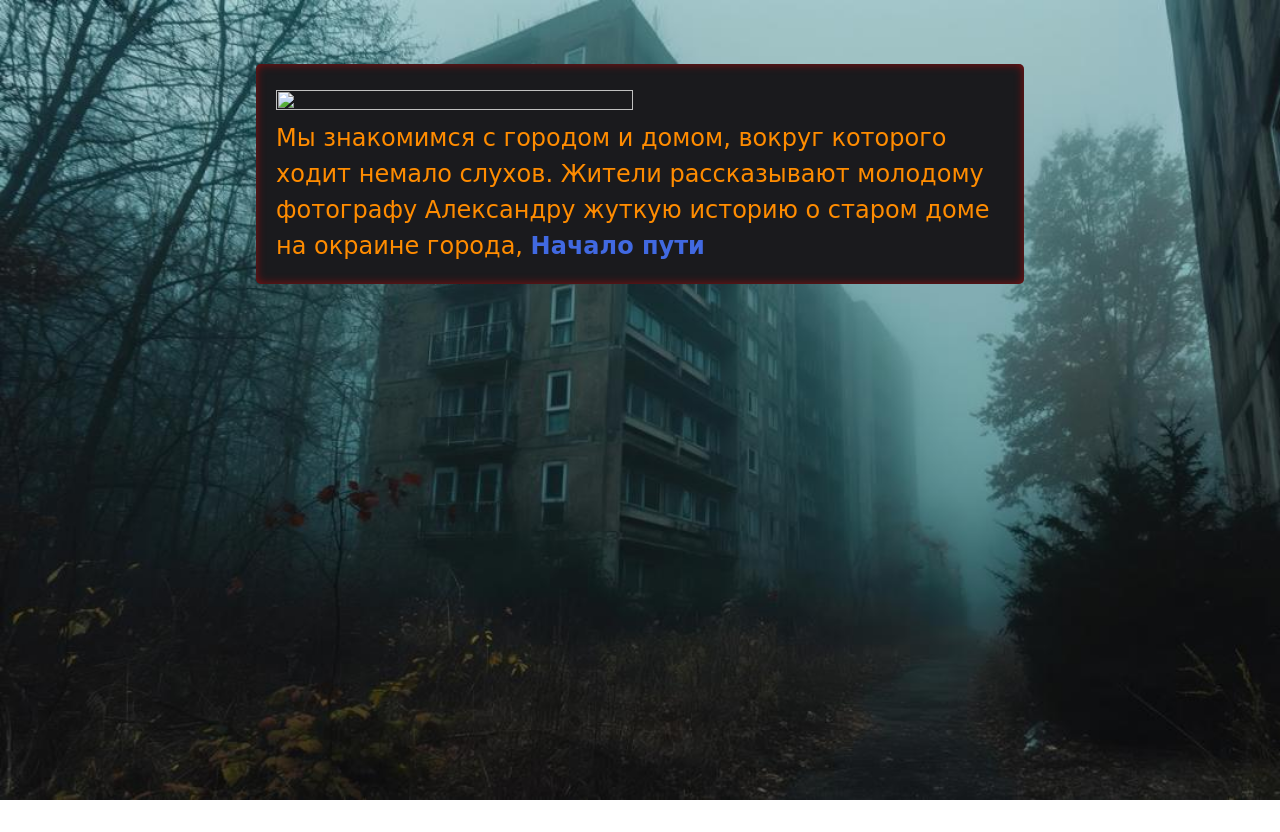
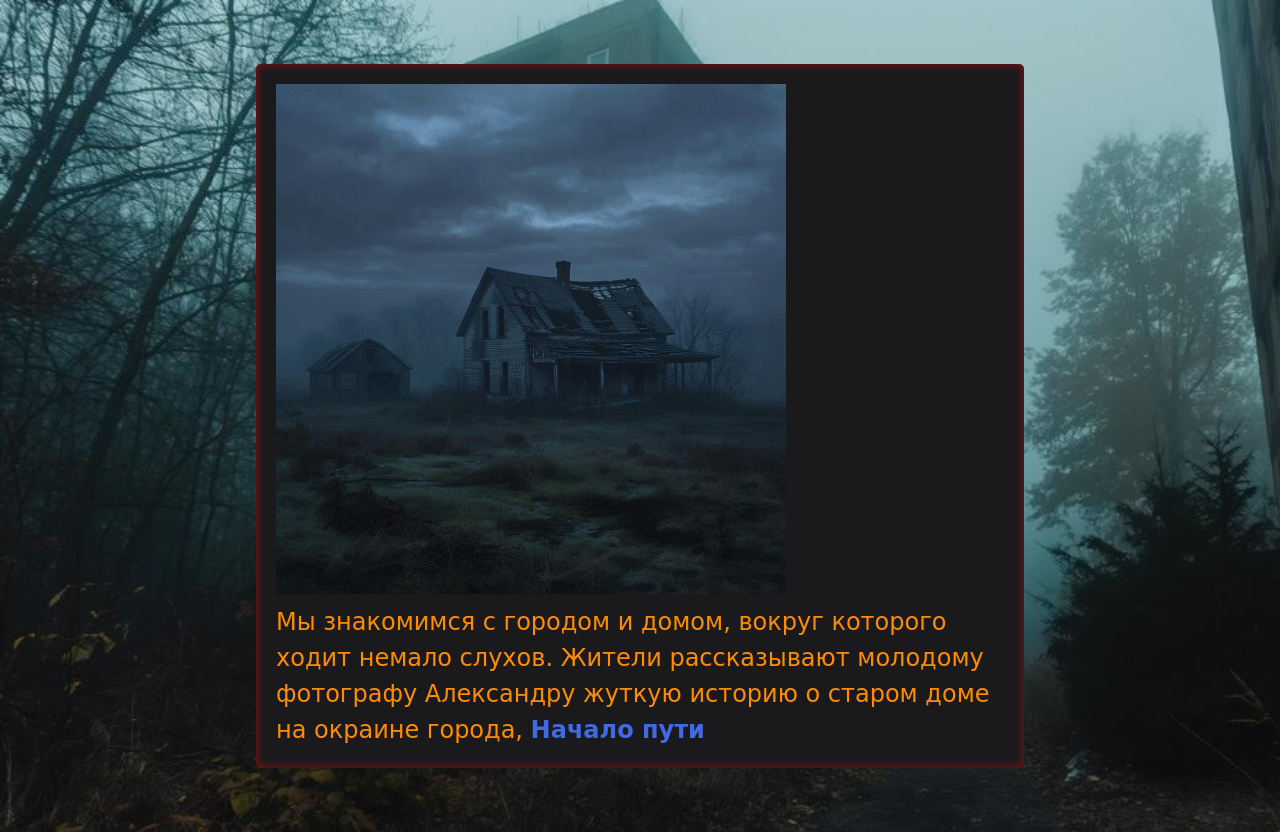
Before and after one commit to kargehYT/twin_but_other_owner-second-guy-, a plain HTML site: page index.html in a window 1280 px wide. Before the commit the page ends 800 px from the top, so only its background shows below. Drawn offline with Linux system fonts and the light colour scheme.

Commit message:
Update index.html

```diff
--- a/index.html
+++ b/index.html
@@ -50,7 +50,7 @@ tw-passage::after {
 tw-story {
   background-image: url("background_goida.jpeg");
   background-size: cover;
-}</style><script role="script" id="twine-user-script" type="text/twine-javascript"></script><tw-passagedata pid="1" name="V1(пролог)" tags="" position="800,375" size="100,100">&lt;img src =&quot;6e8306e3cee7ef28eb3418a92d3366b9.jpeg&quot;height=&quot;70%&quot;width=&quot;70%&quot;/&gt;
+}</style><script role="script" id="twine-user-script" type="text/twine-javascript"></script><tw-passagedata pid="1" name="V1(пролог)" tags="" position="800,375" size="100,100">&lt;img src =&quot;6e8306e3cee7ef28eb3418a92d3366b9 — копия.jpeg&quot;height=&quot;70%&quot;width=&quot;70%&quot;/&gt;
 Мы знакомимся с городом и домом, вокруг которого ходит немало слухов. Жители рассказывают молодому фотографу Александру жуткую историю о старом доме на окраине города, [[Начало пути]]</tw-passagedata><tw-passagedata pid="2" name="Начало пути" tags="" position="800,500" size="100,100">&lt;img src =&quot;44d4065a9ef3fdee8894de9efe898368.jpg&quot;height=&quot;70%&quot;width=&quot;70%&quot;/&gt;
 Несмотря на предостережения местных жителей, Александр решает [[Первый контакт]], вдохновленный идеей создать фотопроекты, наполненный атмосферой старинного места.</tw-passagedata><tw-passagedata pid="3" name="Первый контакт" tags="" position="625,650" size="100,100">&lt;img src =&quot;image (16).jpeg&quot;height=&quot;70%&quot;width=&quot;70%&quot;/&gt;
 Войдя в дом, герой замечает необычные картины на стенах, одна из которых привлекает особое внимание — изображение троих смеющихся детей, смотрящих прямо на зрителя. Что-то заставляет Александра [[Тревожная ночь ]]</tw-passagedata><tw-passagedata pid="4" name="Тревожная ночь " tags="" position="975,650" size="100,100">Следуя голосам, Александр [[Тайная комната]], ранее скрытую от глаз. Внутри комнаты стоят три аккуратные детские кроватки, покрытые белыми простынями, создавая атмосферу ожидания.</tw-passagedata><tw-passagedata pid="5" name="Тайная комната" tags="" position="800,750" size="100,100"> Герой осознаёт, что призрачные дети всё ещё живут в доме, ожидая помощи. Исследуя старые записи и фотографии, он узнает трагическую судьбу детей, оставшихся сиротами после гибели родителей.[[Истории прошлого]]
```
